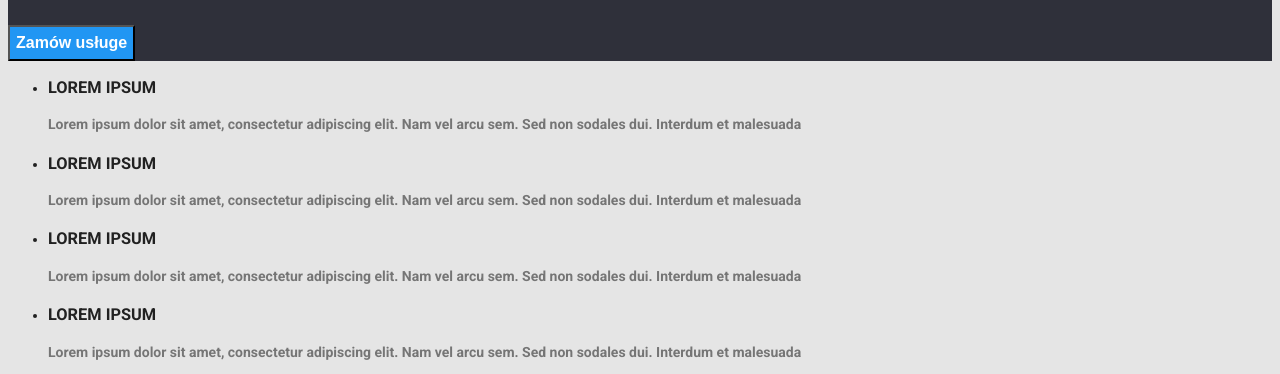
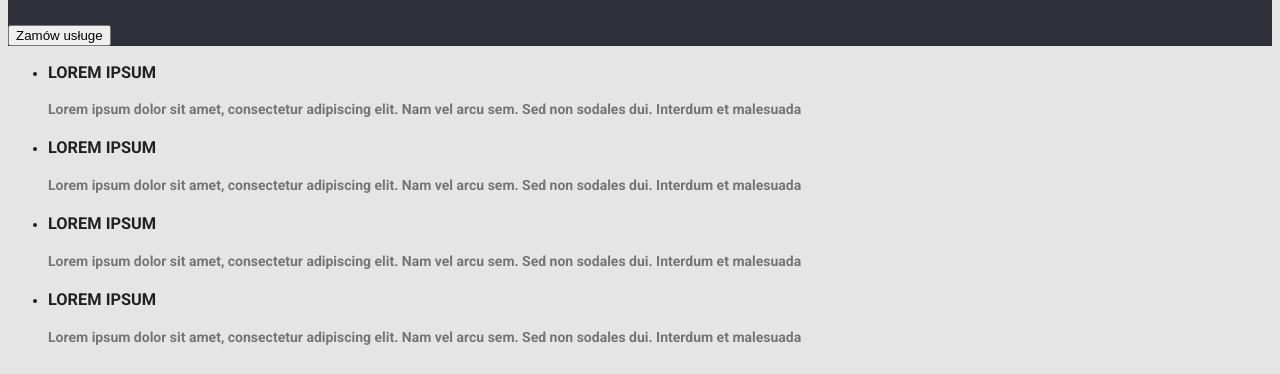
Before and after one commit to fullstack13-15/goit-markup-hw-02-old, a plain HTML site: page index.html in a window 1280 px wide. Shown: the part 273-647 px from the top of the page. Drawn offline with Linux system fonts and the light colour scheme.

Commit message:
Update index.html

```diff
--- a/index.html
+++ b/index.html
@@ -34,7 +34,7 @@
     <main>
       <section class="header">
         <h1 class="main-header">efektywne rozwiązania dla waszego biznesu</h1>
-        <button type="button" class="button-order">Zamów usługe</button>
+        <button type="button button-order">Zamów usługe</button>
       </section>
       <section>
         <ul class="main-site-title">
```
